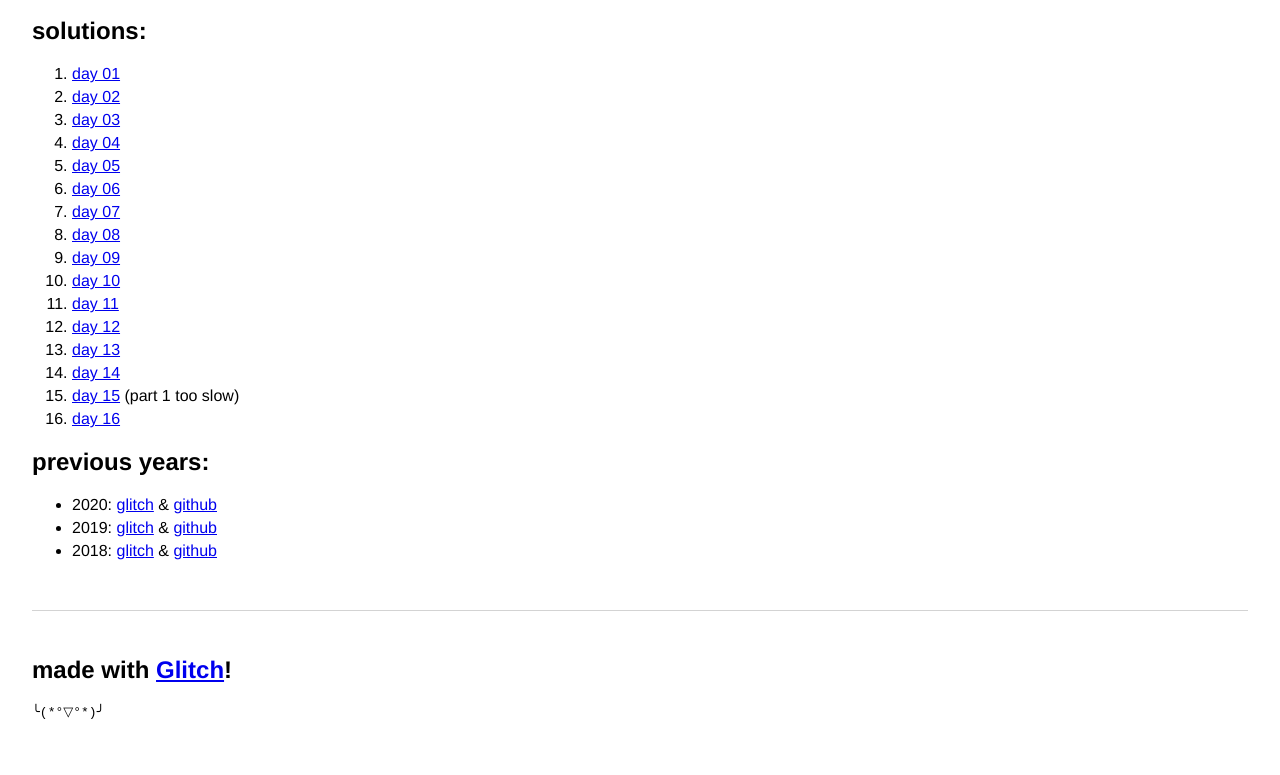
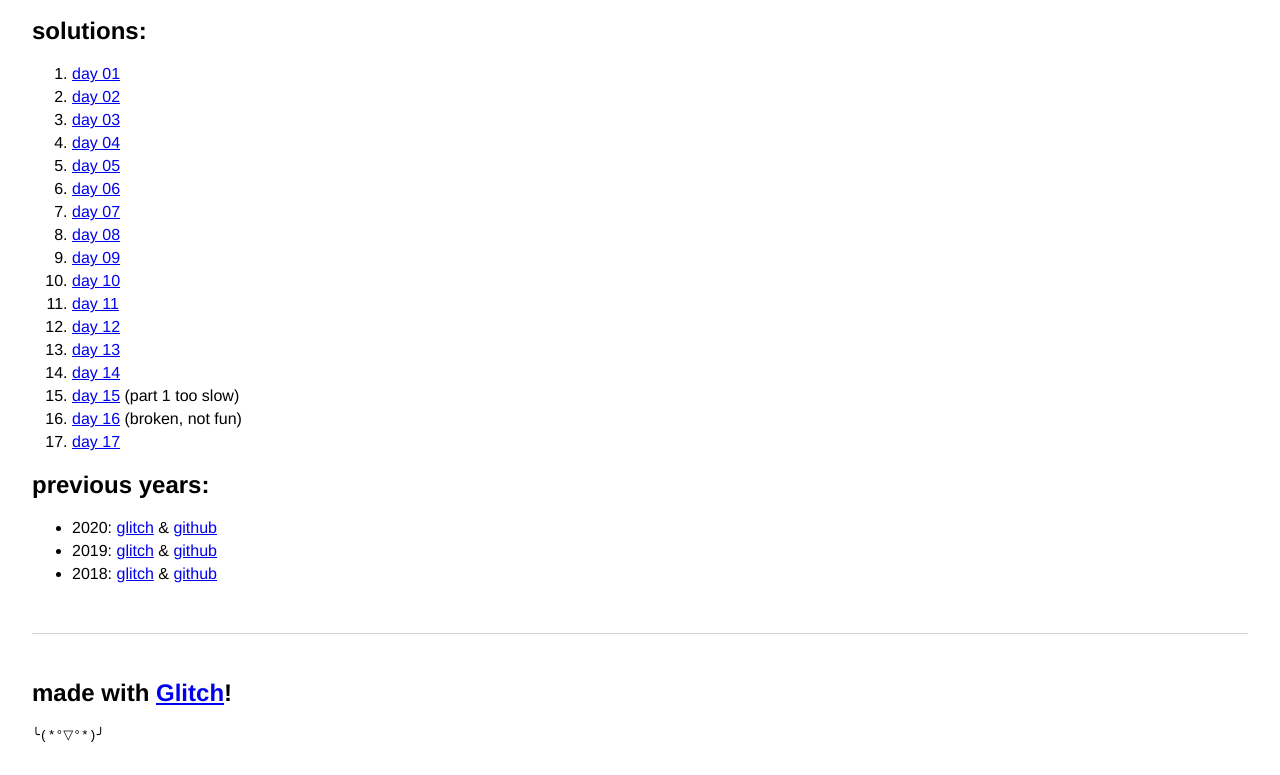
Before and after one commit to dieseltravis/aoc2021, a website: page views/index.html in a window 1280 px wide. Shown: the part 111-886 px from the top of the page. Before the commit the page ends 863 px from the top, so only its background shows below. Drawn offline with Linux system fonts and the light colour scheme.

Commit message:
🏯🎱 Updated with Glitch: 16 is broken, not fun, express update tho

```diff
--- a/package.json
+++ b/package.json
@@ -1,6 +1,6 @@
 {
   "name": "valiant-nervous-yoke",
-  "version": "2021.12.15",
+  "version": "2021.12.16",
   "description": "Travis's Advent of Code 2021",
   "author": "Travis Hardiman",
   "homepage": "https://valiant-nervous-yoke.glitch.me/",
@@ -15,7 +15,7 @@
   "dependencies": {
     "connect-timeout": "^1.9.0",
     "eslint": "^8.4.1",
-    "express": "^4.17.1",
+    "express": "^4.17.2",
     "express-rate-limit": "^5.5.1",
     "semistandard": "^16.0.1",
     "standard-engine": "^14.0.1"
--- a/public/funs.js
+++ b/public/funs.js
@@ -1291,8 +1291,7 @@
         // getPaths(start, []);
         return min;
       },
-      part2: () => {
-      }
+      part2: () => {}
     },
     day16: {
       part1: (data) => {
@@ -1401,8 +1400,7 @@
         console.log(packets);
         return versions.reduce((result, v) => result + v, 0);
       },
-      part2: () => {
-      }
+      part2: () => {}
     },
     day17: {
       part1: () => {},
--- a/views/index.html
+++ b/views/index.html
@@ -39,9 +39,9 @@
         <li><a href="/day/13">day 13</a></li>
         <li><a href="/day/14">day 14</a></li>
         <li><a href="/day/15">day 15</a> (part 1 too slow)</li>
-        <li><a href="/day/16">day 16</a></li>
+        <li><a href="/day/16">day 16</a> (broken, not fun)</li>
+        <li><a href="/day/17">day 17</a></li>
         <!--
-        <li><a href="/day/17">day 17</a></li>
         <li><a href="/day/18">day 18</a></li>
         <li><a href="/day/19">day 19</a></li>
         <li><a href="/day/20">day 20</a></li>
```
Also changed, not shown: README.md, 1 other file.
